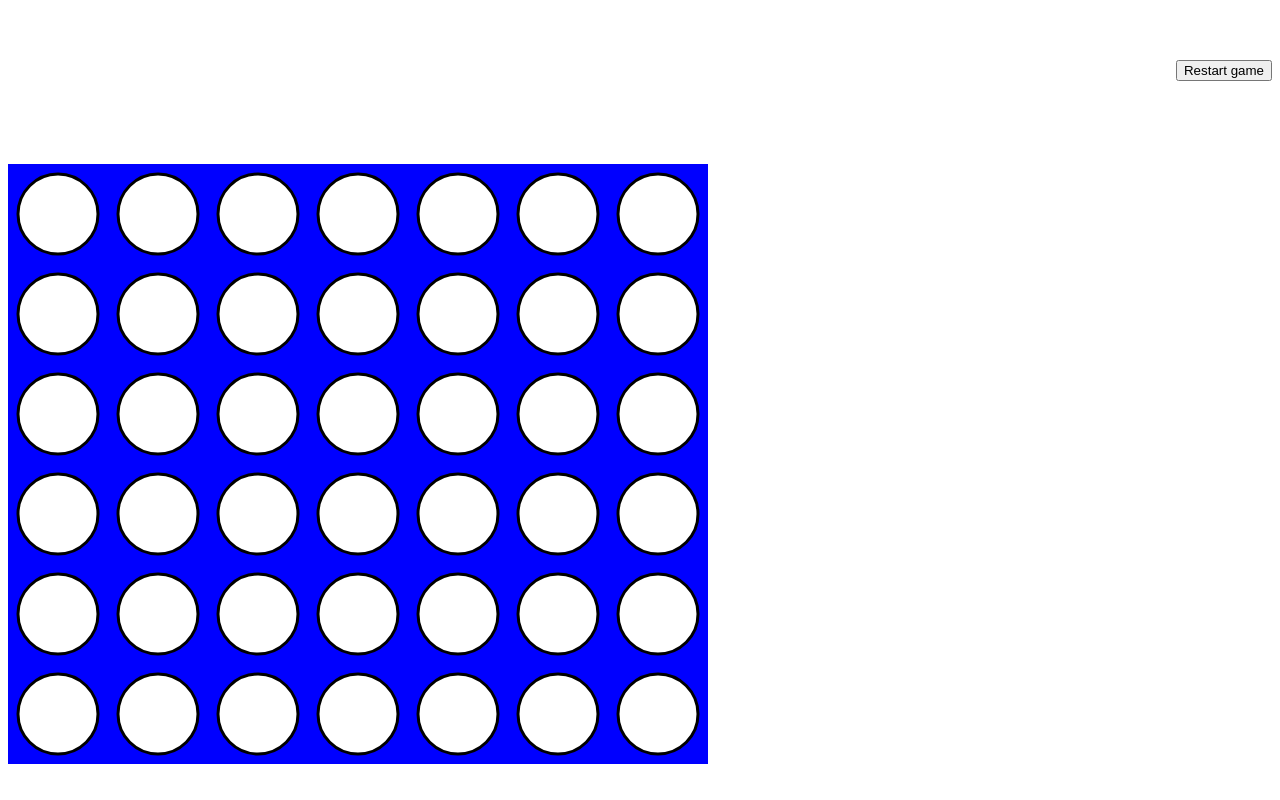
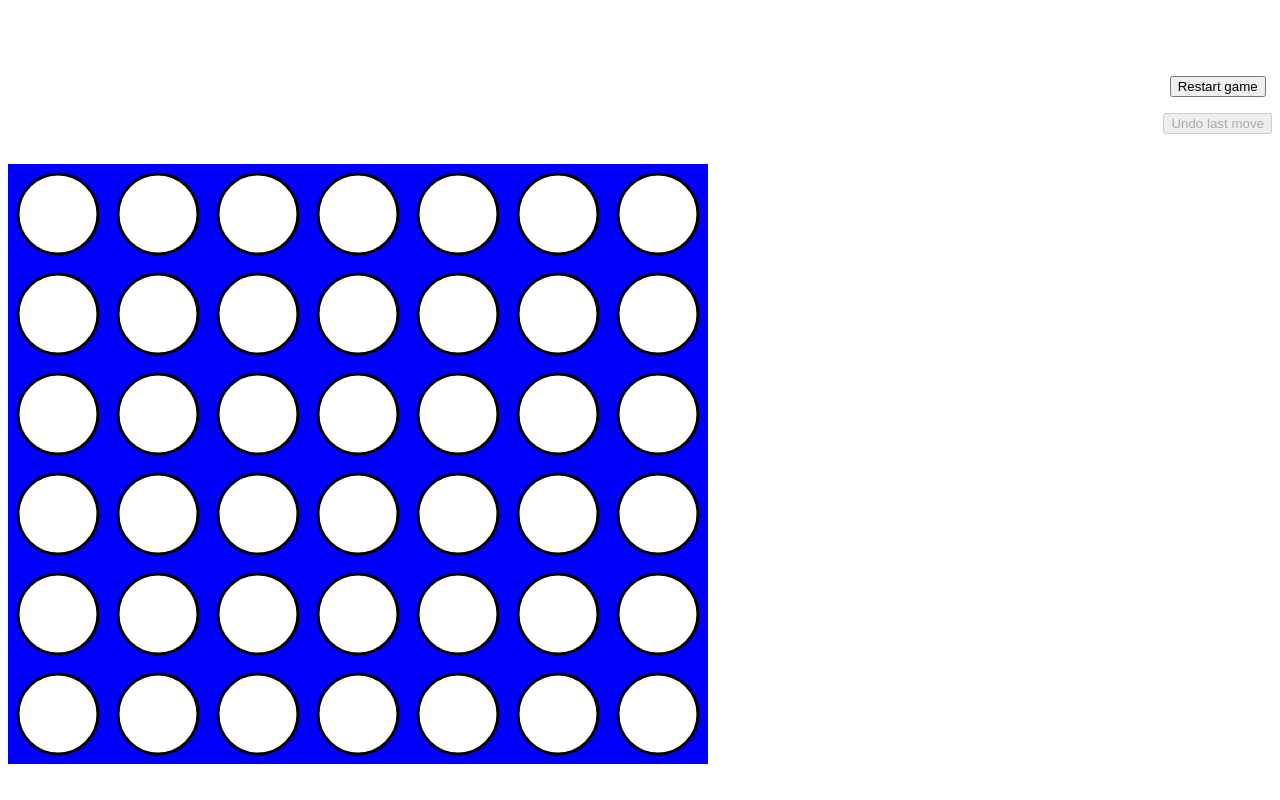
Before and after one commit to rosell-dk/connect-4, a Vue app: page / in a window 1280 px wide. Built offline with nearby package versions, Linux system fonts and the light colour scheme.

Commit message:
Implemented undo

```diff
--- a/src/components/BoardColumn.vue
+++ b/src/components/BoardColumn.vue
@@ -15,14 +15,16 @@ const color = computed(() => {
 })
 
 function onColumnClick() {
-    gameStore.insertChecker(props.col);
+    if (!gameStore.gameOver) {
+      gameStore.insertChecker(props.col);
+    }
 }
 
 </script>
 
 <template>
   <div class="board-column" @click="onColumnClick">
-    <svg class="next" viewBox="0 0 100 100">
+    <svg class="next" viewBox="0 0 100 100" v-show="!gameStore.gameOver">
         <circle cx="50" cy="50" r="40" stroke="black" stroke-width="3" :fill="color" />
     </svg>
 
--- a/src/components/ConnectGame.vue
+++ b/src/components/ConnectGame.vue
@@ -14,14 +14,24 @@ const gameStore = useGameStore()
 function onResetClick() {
     gameStore.$reset();
 }
+
+function onUndoClick() {
+    gameStore.undoLastMove();
+}
+
 </script>
 
 <template>
     <div class="action-bar">
-      <button @click="onResetClick">Restart game</button>
+      <p>
+        <button @click="onResetClick">Restart game</button>
+      </p>
+      <p>
+        <button @click="onUndoClick" :disabled="!gameStore.canUndo">Undo last move</button><br>
+      </p>
     </div>
     <div>
-      <div v-if="gameStore.whoWon > 0" class="win-banner">
+      <div v-if="gameStore.gameOver" class="win-banner">
         <div v-if="gameStore.whoWon == 1">
           RED WINS
         </div>
--- a/src/stores/GameStore.js
+++ b/src/stores/GameStore.js
@@ -18,9 +18,20 @@ export const useGameStore = defineStore('GameStore', {
       whosTurn: 1,
       whoWon: 0,
       requiredToWin: 4,    // number of connected required to win
+      history: [],
+      debug: {
+
+      }
     }
   },
   getters: {
+    canUndo: (state) => {
+      return (state.history.length > 0)
+    },
+    gameOver: (state) => {
+      return (state.whoWon > 0)
+    }
+
   },
   actions: {
     getCellValue(col, row) {
@@ -51,6 +62,7 @@ export const useGameStore = defineStore('GameStore', {
         return false
       }
       this.board[col][row] = this.whosTurn
+      this.history.push(col);
 
       this.checkIfWon(col, row)
 
@@ -60,6 +72,25 @@ export const useGameStore = defineStore('GameStore', {
         this.whosTurn = 1
       }
       return true
+    },
+
+    // remove checker from top of col
+    removeCheckerAtTopOfCol(col) {
+      let row = this.getNextAvailablePosition(col)
+      if (row == 0) {
+        return false
+      }
+      if (row == -1) {
+        row = this.rows;
+      }
+      row--
+      this.board[col][row] = 0
+    },
+
+    undoLastMove() {
+      let col = this.history.pop()
+      this.removeCheckerAtTopOfCol(col)
+      this.whoWon = 0
     },
 
     // Checks if a cell is part of a wining sequence
@@ -88,6 +119,10 @@ export const useGameStore = defineStore('GameStore', {
       ) {
         this.whoWon = 1
       }
+      this.debug.sameHorizontal = same(1, 0);
+      this.debug.sameVertical = same(0, 1);
+      this.debug.sameDiagonal1 = same(1, 1);
+      this.debug.sameDiagonal2 = same(1, -1);
     }
   }
 })
```
